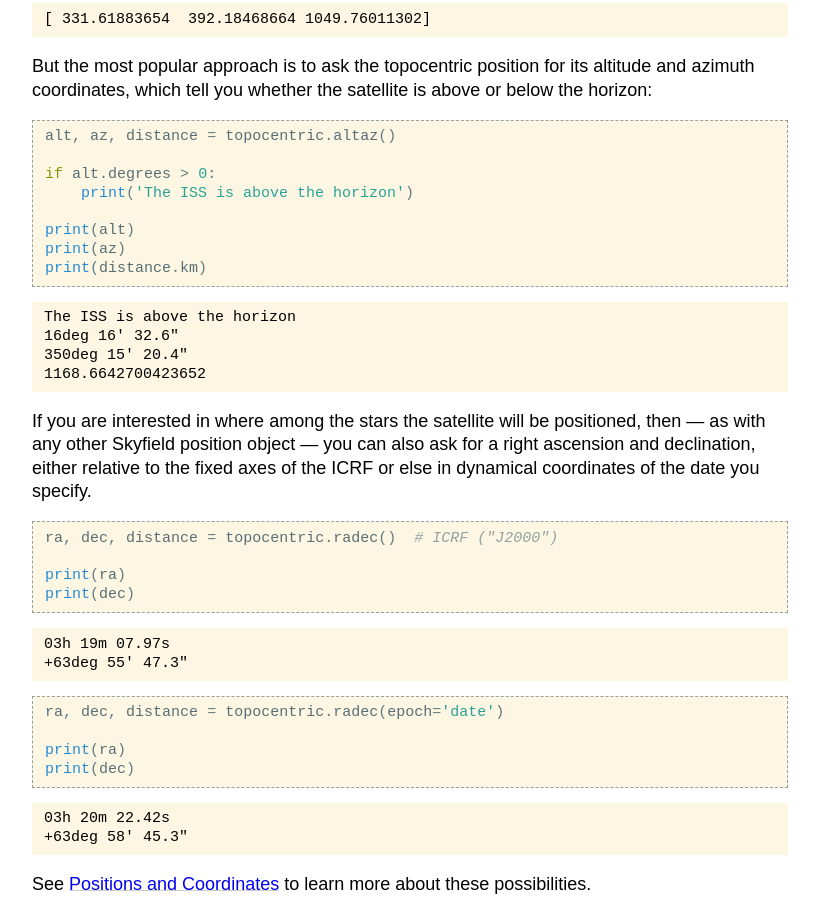
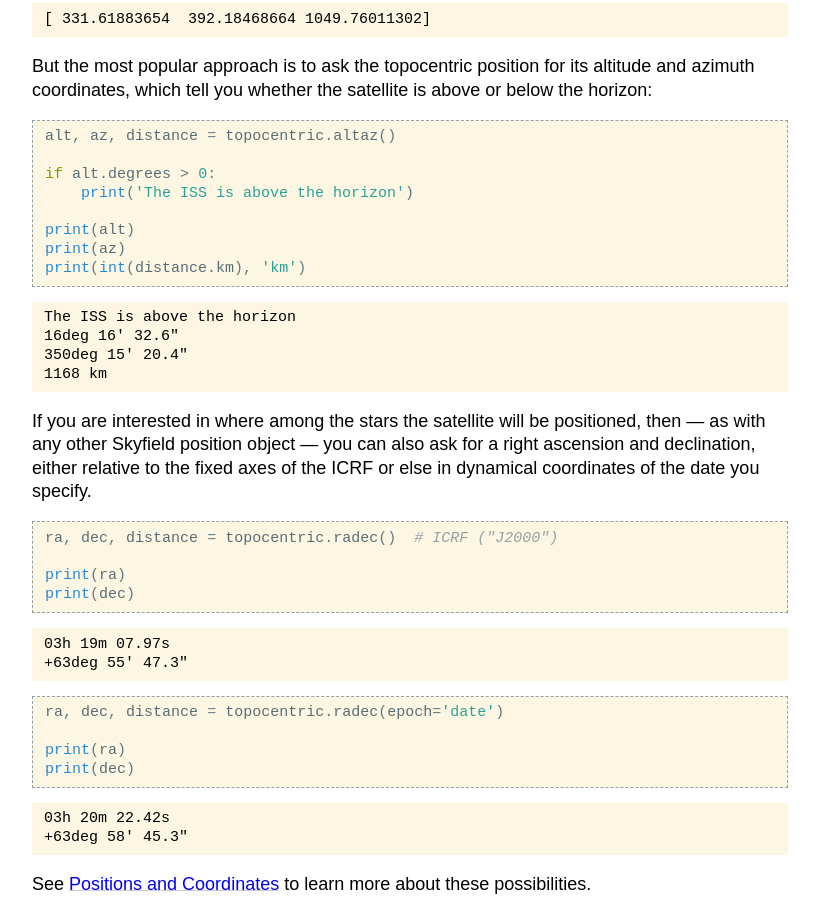
Before and after one commit to skyfielders/python-skyfield, a Sphinx documentation site: the page built from skyfield/documentation/earth-satellites.rst, in a window 1280 px wide and 900 px high, scrolled down 3002 px. Shown: the whole window, without its empty margins (230-1049 px from the left). Built offline with Sphinx 7.4.7, drawn with Linux system fonts in a browser that asks for light colours; some web fonts are replaced; pages that are not in the unit, such as notebooks, are missing from menus.

Commit message:
Truncate a float that is different on Travis CI

```diff
--- a/skyfield/documentation/earth-satellites.rst
+++ b/skyfield/documentation/earth-satellites.rst
@@ -247,14 +247,14 @@ which tell you whether the satellite is above or below the horizon:
 
     print(alt)
     print(az)
-    print(distance.km)
+    print(int(distance.km), 'km')
 
 .. testoutput::
 
     The ISS is above the horizon
     16deg 16' 32.6"
     350deg 15' 20.4"
-    1168.6642700423652
+    1168 km
 
 If you are interested
 in where among the stars the satellite will be positioned,
```
